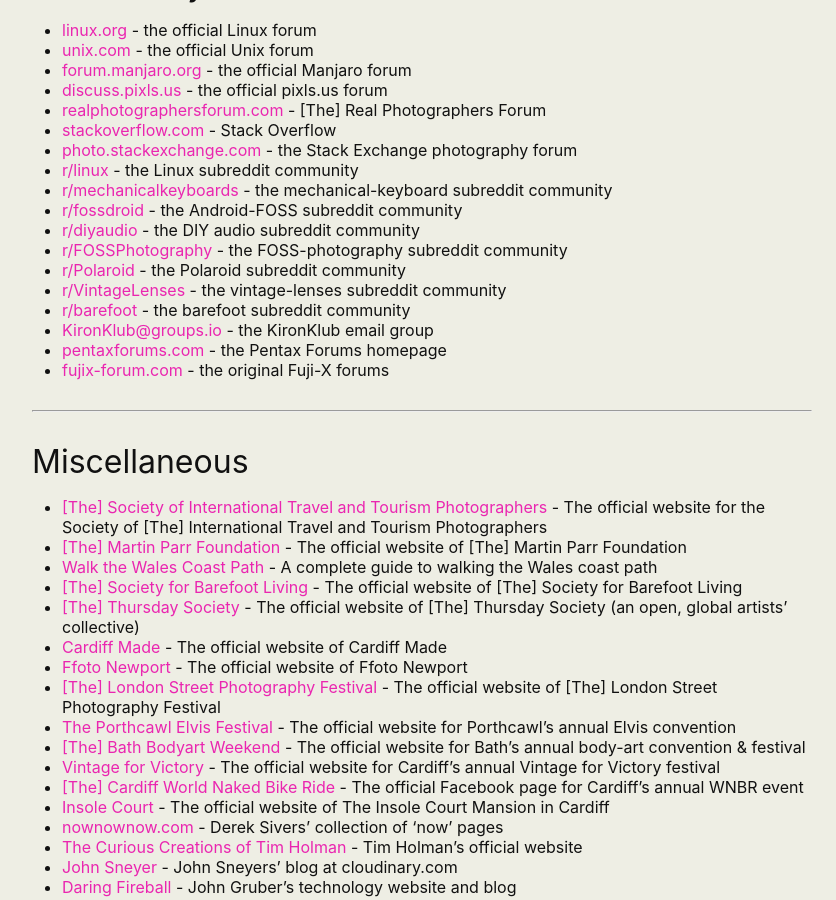
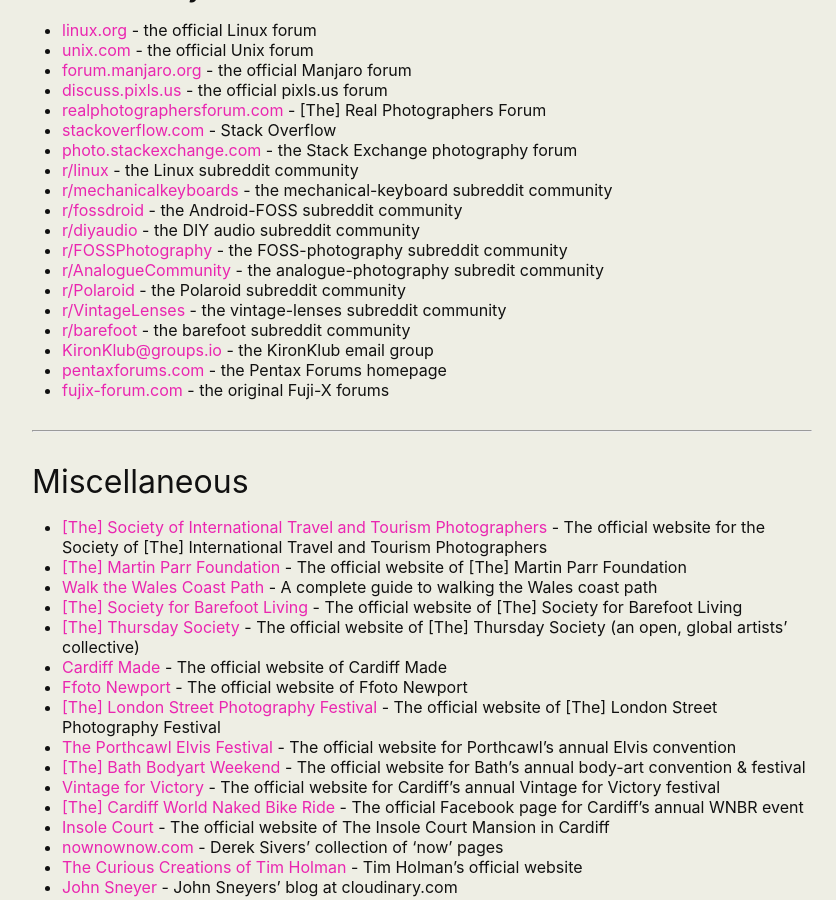
Before and after one commit to martbetz/martbetz.github.io, a Jekyll site: the page built from useful-links.html, in a window 1280 px wide and 900 px high, scrolled down 12272 px. Shown: the whole window, without its empty margins (218-1054 px from the left). Built offline with Jekyll 4.4.1, drawn with Linux system fonts in a browser that asks for light colours.

Commit message:
Update useful-links.html

```diff
--- a/useful-links.html
+++ b/useful-links.html
@@ -558,6 +558,7 @@
 <li><a href="https://www.reddit.com/r/fossdroid/">r/fossdroid</a> - the Android-FOSS subreddit community</li>
 <li><a href="https://www.reddit.com/r/diyaudio/">r/diyaudio</a> - the DIY audio subreddit community</li>
 <li><a href="https://www.reddit.com/r/FOSSPhotography/">r/FOSSPhotography</a> - the FOSS-photography subreddit community</li>
+<li><a href="https://www.reddit.com/r/AnalogCommunity/">r/AnalogueCommunity</a> - the analogue-photography subredit community</li>
 <li><a href="https://www.reddit.com/r/Polaroid/">r/Polaroid</a> - the Polaroid subreddit community</li>
 <li><a href="https://www.reddit.com/r/VintageLenses/">r/VintageLenses</a> - the vintage-lenses subreddit community</li>
 <li><a href="https://www.reddit.com/r/barefoot/">r/barefoot</a> - the barefoot subreddit community</li>
```
